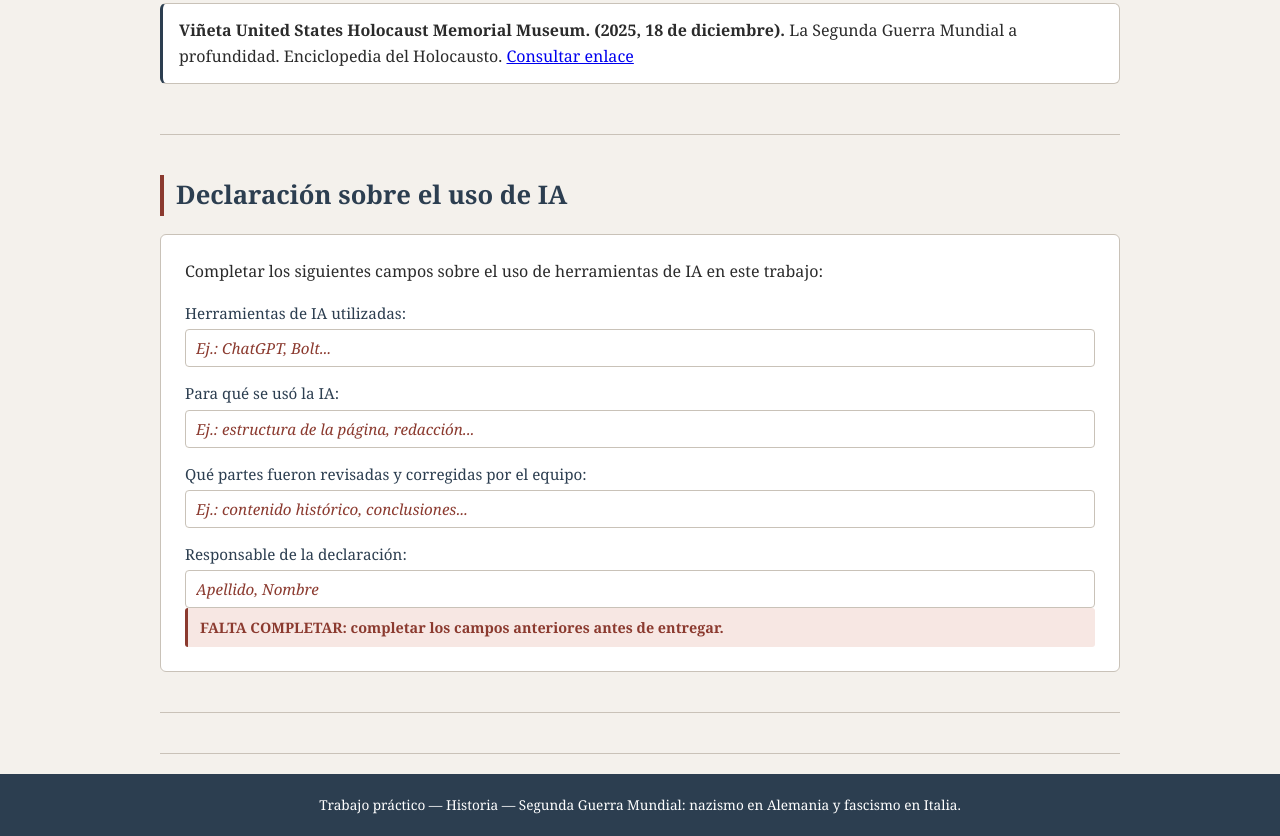
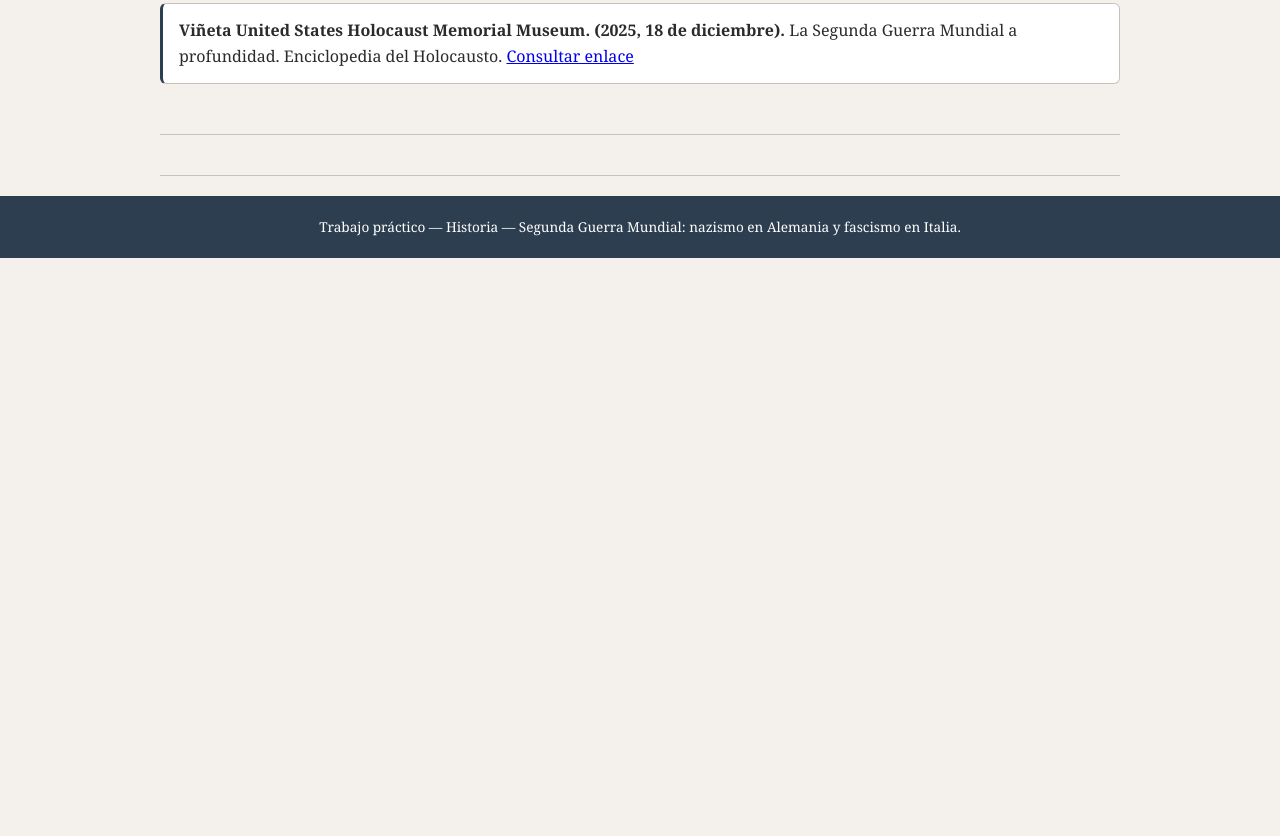
Before and after one commit to luciamateocarpio/historia-trabajo, a plain HTML site: page index.html in a window 1280 px wide. Shown: the part 9133-9969 px from the top of the page. After the commit the page ends 9391 px from the top, so only its background shows below. Drawn offline with Linux system fonts and the light colour scheme.

Commit message:
Delete AI usage declaration section
Removed the AI usage declaration section from the HTML.

```diff
--- a/index.html
+++ b/index.html
@@ -188,28 +188,6 @@
 
     </section>
 
-    <!-- ===== 8. USO DE IA ===== -->
-    <section id="ia" class="section">
-      <h2 class="section-title">Declaración sobre el uso de IA</h2>
-      <div class="ia-caja">
-        <p>Completar los siguientes campos sobre el uso de herramientas de IA en este trabajo:</p>
-        <form class="ia-form" onsubmit="return false">
-          <label>Herramientas de IA utilizadas:
-            <input type="text" placeholder="Ej.: ChatGPT, Bolt..." class="falta-input">
-          </label>
-          <label>Para qué se usó la IA:
-            <input type="text" placeholder="Ej.: estructura de la página, redacción..." class="falta-input">
-          </label>
-          <label>Qué partes fueron revisadas y corregidas por el equipo:
-            <input type="text" placeholder="Ej.: contenido histórico, conclusiones..." class="falta-input">
-          </label>
-          <label>Responsable de la declaración:
-            <input type="text" placeholder="Apellido, Nombre" class="falta-input">
-          </label>
-        </form>
-        <p class="falta">FALTA COMPLETAR: completar los campos anteriores antes de entregar.</p>
-      </div>
-    </section>
 
   </main>
 
```
